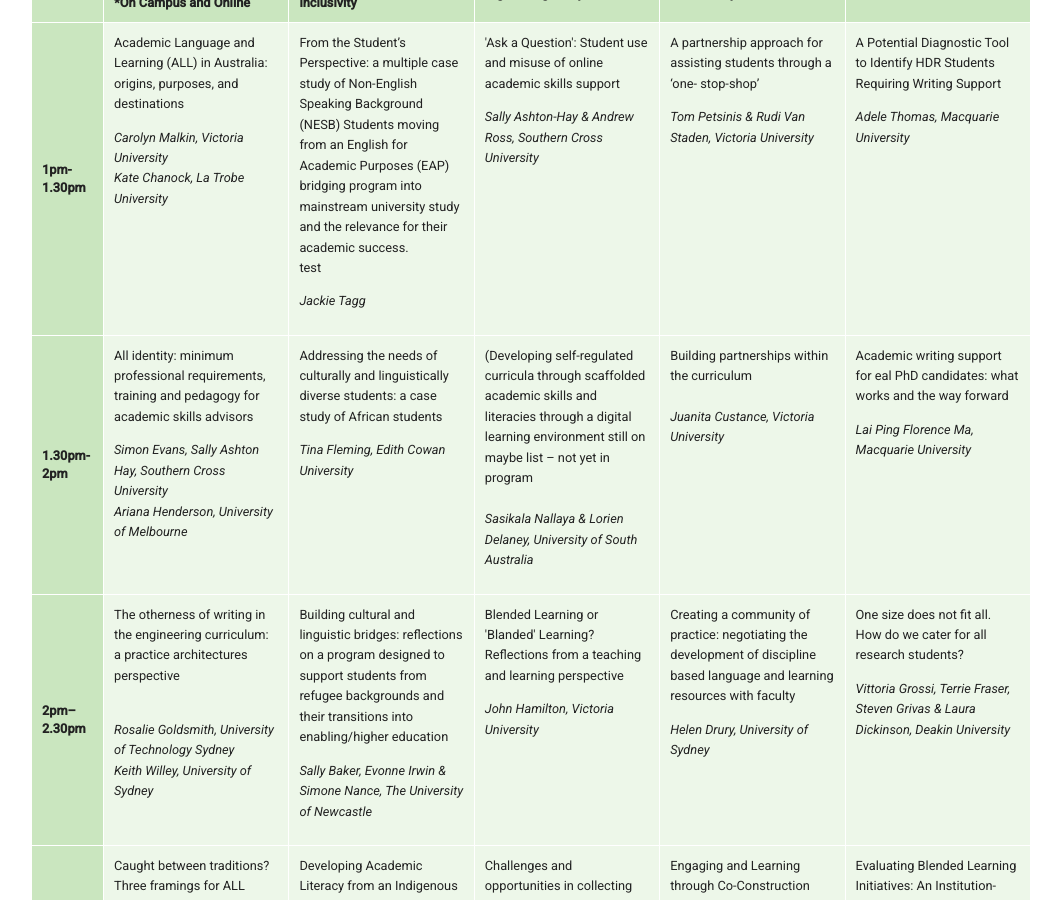
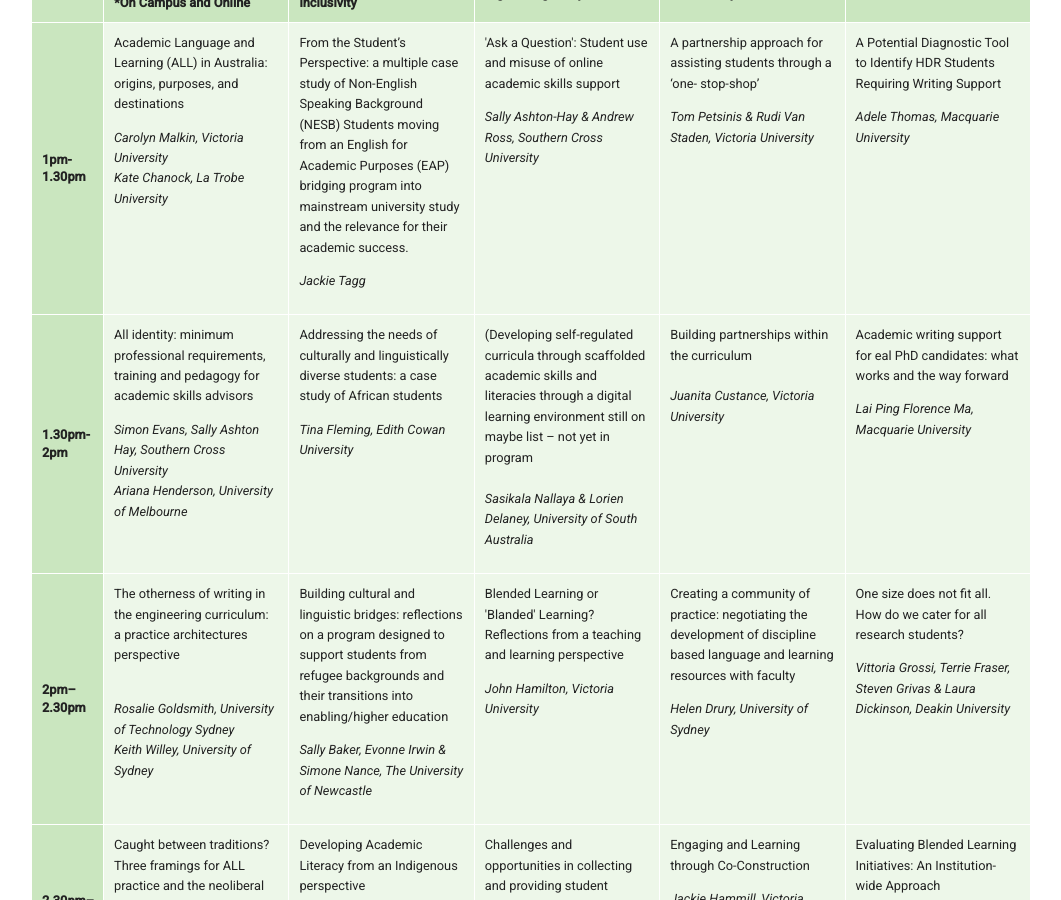
Before and after one commit to aallconference2017/aallconference2017.github.io, a Jekyll site: the page built from program/index.html, in a window 1280 px wide and 900 px high, scrolled down 989 px. Shown: the whole window, without its empty margins (113-1174 px from the left). Built offline with Jekyll 4.4.1, drawn with Linux system fonts in a browser that asks for light colours.

Commit message:
Updated 'program/index.html' via CloudCannon

```diff
--- a/program/index.html
+++ b/program/index.html
@@ -31,7 +31,7 @@ show_jump_links: true
                             <tr>
                                 <th class="editable">1pm-1.30pm</th>
                                 <td><div class="editable"><p>Academic Language and Learning (ALL) in Australia: origins, purposes, and destinations</p><p><em>Carolyn Malkin, Victoria University<br />Kate Chanock, La Trobe University</em></p></div></td>
-                                <td><div class="editable"><p>From the Student&rsquo;s Perspective: a multiple case study of Non-English Speaking Background (NESB) Students moving from an English for Academic Purposes (EAP) bridging program into mainstream university study and the relevance for their academic success.<br />test</p><p><em>Jackie Tagg</em></p></div></td>
+                                <td><div class="editable"><p>From the Student&rsquo;s Perspective: a multiple case study of Non-English Speaking Background (NESB) Students moving from an English for Academic Purposes (EAP) bridging program into mainstream university study and the relevance for their academic success.</p><p><em>Jackie Tagg</em></p></div></td>
                                 <td><div class="editable"><p>'Ask a Question': Student use and misuse of online academic skills support</p><p><em>Sally Ashton-Hay &amp; Andrew Ross, Southern Cross University</em></p></div></td>
                                 <td><div class="editable"><p>A partnership approach for assisting students through a &lsquo;one- stop-shop&rsquo;</p><p><em>Tom Petsinis &amp; Rudi Van Staden, Victoria University</em></p></div></td>
                                 <td><div class="editable"><p>A Potential Diagnostic Tool to Identify HDR Students Requiring Writing Support</p><p><em>Adele Thomas, Macquarie University</em></p></div></td>
```
